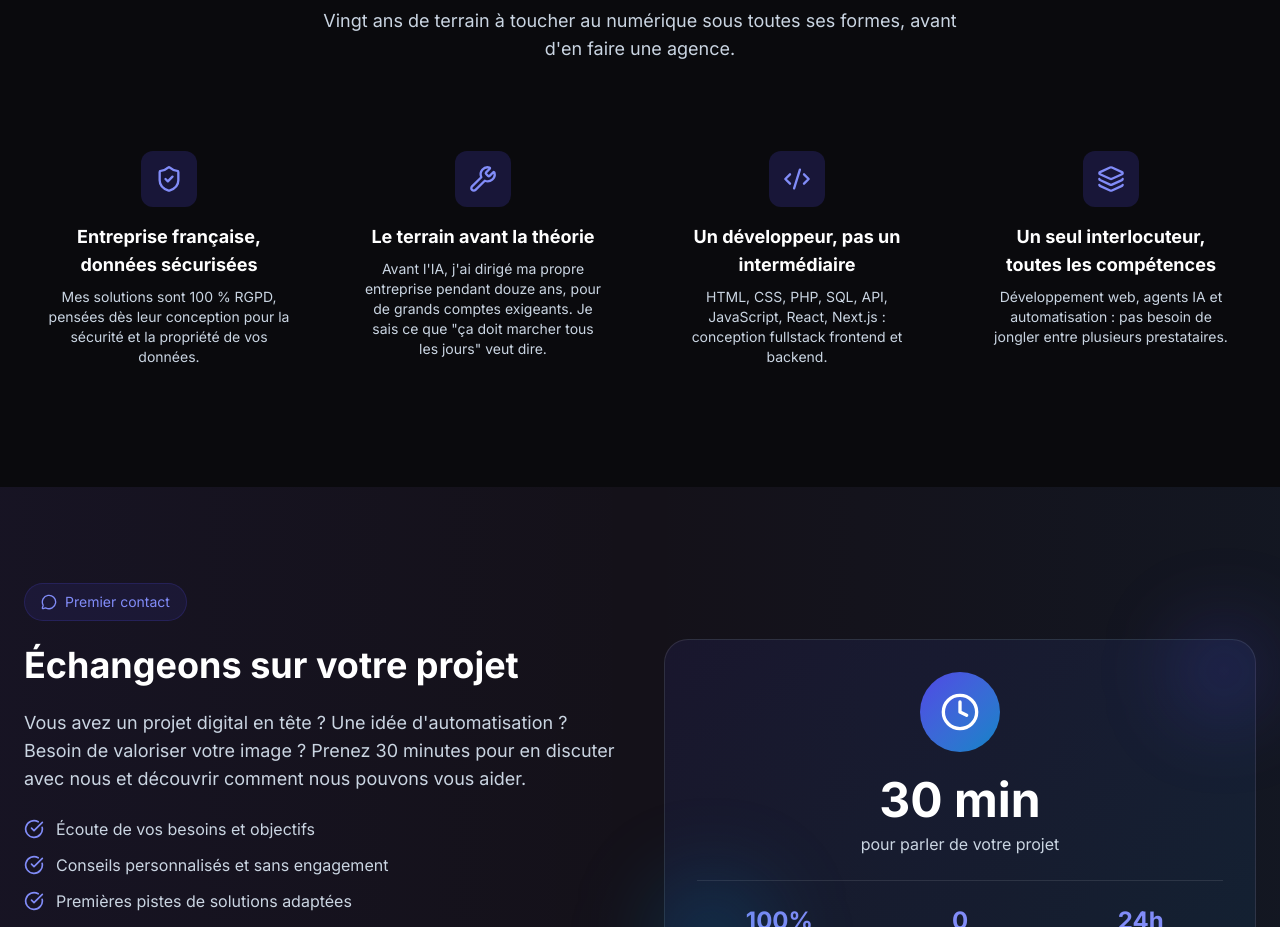
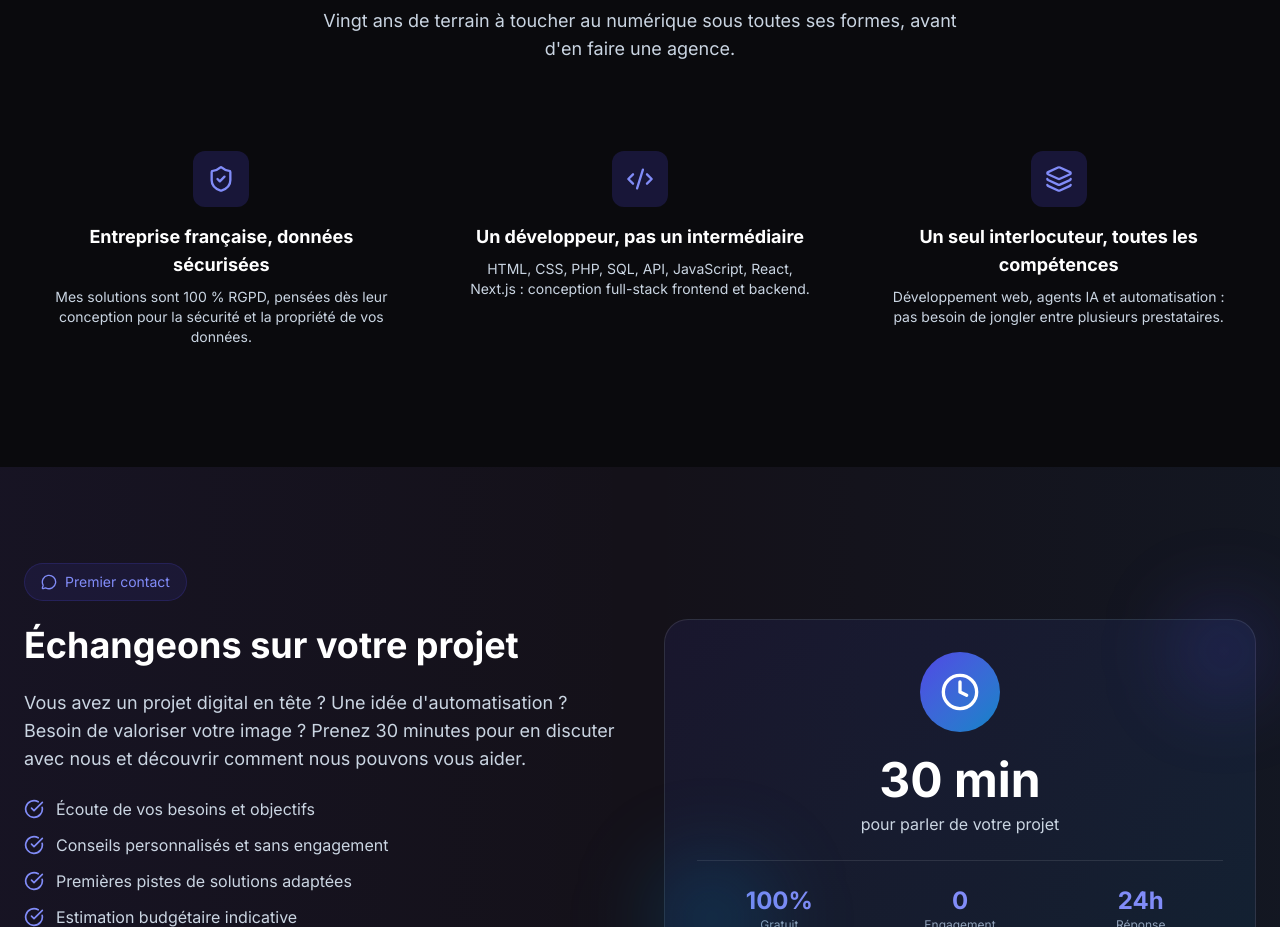
Before and after one commit to mickaelaydogdu-a11y/synapse-agency, a Next.js app: page /qui-suis-je in a window 1280 px wide. Shown: the part 1040-1967 px from the top of the page. Built offline with nearby package versions, Linux system fonts and the light colour scheme.

Commit message:
Simplifie les différenciateurs de /qui-suis-je à 3 points
Supprime "Le terrain avant la théorie" (redondant avec la bio du hero)
et corrige "fullstack" en "full-stack". Grille repassée en 3 colonnes.

```diff
--- a/components/about/Differentiators.tsx
+++ b/components/about/Differentiators.tsx
@@ -1,7 +1,7 @@
 "use client";
 
 import { motion } from "framer-motion";
-import { ShieldCheck, Wrench, CodeXml, Layers } from "lucide-react";
+import { ShieldCheck, CodeXml, Layers } from "lucide-react";
 
 const points = [
   {
@@ -10,14 +10,9 @@ const points = [
     description: "Mes solutions sont 100 % RGPD, pensées dès leur conception pour la sécurité et la propriété de vos données.",
   },
   {
-    icon: Wrench,
-    title: "Le terrain avant la théorie",
-    description: "Avant l'IA, j'ai dirigé ma propre entreprise pendant douze ans, pour de grands comptes exigeants. Je sais ce que \"ça doit marcher tous les jours\" veut dire.",
-  },
-  {
     icon: CodeXml,
     title: "Un développeur, pas un intermédiaire",
-    description: "HTML, CSS, PHP, SQL, API, JavaScript, React, Next.js : conception fullstack frontend et backend.",
+    description: "HTML, CSS, PHP, SQL, API, JavaScript, React, Next.js : conception full-stack frontend et backend.",
   },
   {
     icon: Layers,
@@ -44,7 +39,7 @@ export function Differentiators() {
           </p>
         </motion.div>
 
-        <div className="grid md:grid-cols-2 lg:grid-cols-4 gap-6">
+        <div className="grid md:grid-cols-3 gap-6">
           {points.map((point, index) => (
             <motion.div
               key={point.title}
```
